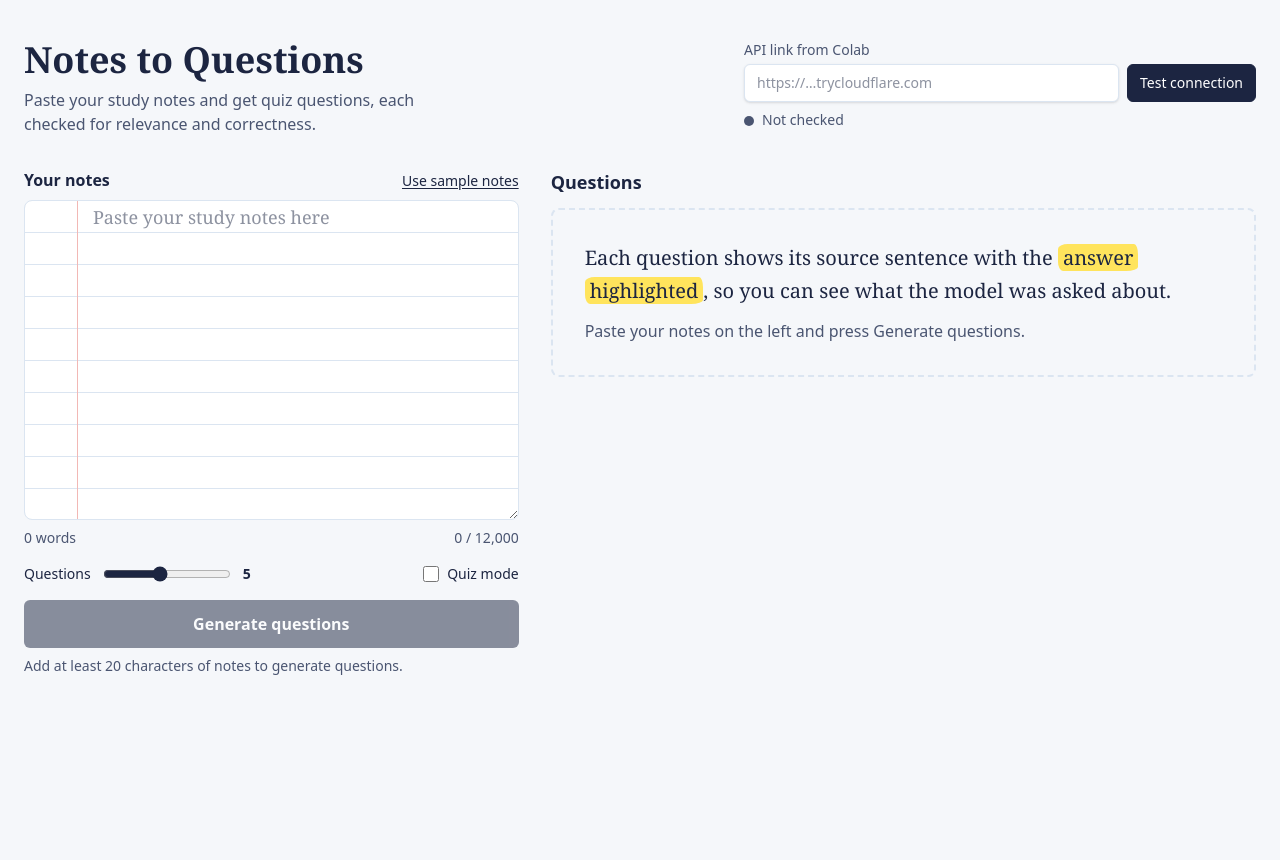
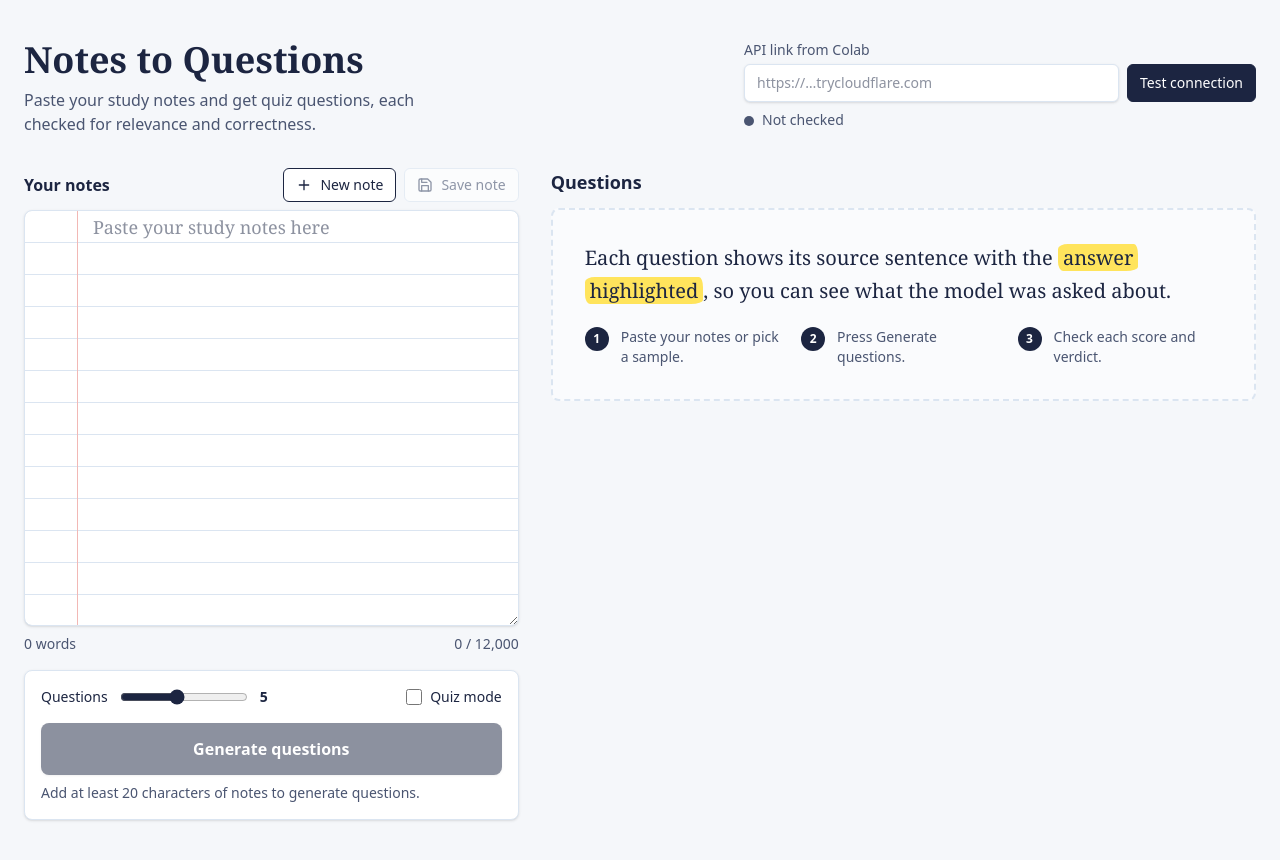
Before and after one commit to abdulrahmandeveloper/AI_Course, a React (Vite) app in the folder midterm_project/: page / in a window 1280 px wide. Before the commit the page ends 800 px from the top, so only its background shows below. Built offline with nearby package versions, Linux system fonts and the light colour scheme.

Commit message:
updated the ui of the components. but still needs very more improvements.

```diff
--- a/midterm_project/src/components/Controls.tsx
+++ b/midterm_project/src/components/Controls.tsx
@@ -11,7 +11,7 @@ type Props = {
 
 export default function Controls({ numQuestions, onNumQuestions, quizMode, onQuizMode, onGenerate, loading, disabled, hint }: Props) {
   return (
-    <div className="mt-4">
+    <div className="mt-4 rounded-lg border border-rule bg-sheet p-4 shadow-sm">
       <div className="flex flex-wrap items-center justify-between gap-x-6 gap-y-3">
         <div className="flex items-center gap-3">
           <label htmlFor="num-questions" className="text-sm font-medium">Questions</label>
@@ -40,7 +40,7 @@ export default function Controls({ numQuestions, onNumQuestions, quizMode, onQui
         type="button"
         onClick={onGenerate}
         disabled={disabled}
-        className="mt-4 w-full rounded-md bg-ink px-4 py-3 font-semibold text-white hover:bg-ink-soft disabled:cursor-not-allowed disabled:opacity-50"
+        className="mt-4 w-full rounded-lg bg-ink px-4 py-3.5 text-base font-semibold text-white shadow-sm transition-colors hover:bg-ink-soft disabled:cursor-not-allowed disabled:opacity-50"
       >
         {loading ? 'Generating questions…' : 'Generate questions'}
       </button>
--- a/midterm_project/src/components/EmptyState.tsx
+++ b/midterm_project/src/components/EmptyState.tsx
@@ -1,10 +1,17 @@
 export default function EmptyState() {
   return (
-    <div className="rounded-lg border-2 border-dashed border-rule p-8">
+    <div className="rounded-lg border-2 border-dashed border-rule bg-sheet/50 p-8">
       <p className="font-serif text-xl leading-relaxed">
         Each question shows its source sentence with the <mark className="marker">answer highlighted</mark>, so you can see what the model was asked about.
       </p>
-      <p className="mt-3 text-ink-soft">Paste your notes on the left and press Generate questions.</p>
+      <ol className="mt-5 grid gap-3 text-sm text-ink-soft sm:grid-cols-3">
+        {['Paste your notes or pick a sample.', 'Press Generate questions.', 'Check each score and verdict.'].map((step, i) => (
+          <li key={step} className="flex items-start gap-3">
+            <span className="flex h-6 w-6 shrink-0 items-center justify-center rounded-full bg-ink text-xs font-semibold text-white">{i + 1}</span>
+            <span>{step}</span>
+          </li>
+        ))}
+      </ol>
     </div>
   )
 }
--- a/midterm_project/src/components/NotesInput.tsx
+++ b/midterm_project/src/components/NotesInput.tsx
@@ -2,24 +2,44 @@ export const maxChars = 12000
 
 const countWords = (text: string) => (text.trim() ? text.trim().split(/\s+/).length : 0)
 
-type Props = { notes: string; onChange: (notes: string) => void; onUseSample: () => void }
+type Props = {
+  notes: string
+  onChange: (notes: string) => void
+  isSaved: boolean
+  onSave: () => void
+  onNew: () => void
+}
 
-export default function NotesInput({ notes, onChange, onUseSample }: Props) {
+const iconProps = { width: 16, height: 16, viewBox: '0 0 24 24', fill: 'none', stroke: 'currentColor', strokeWidth: 2, strokeLinecap: 'round', strokeLinejoin: 'round', 'aria-hidden': true } as const
+
+const actionButton = 'inline-flex items-center gap-2 rounded-md border border-ink bg-sheet px-3 py-1.5 text-sm font-medium transition-colors hover:bg-rule disabled:cursor-not-allowed disabled:border-rule disabled:text-ink-soft disabled:opacity-60 disabled:hover:bg-sheet'
+
+export default function NotesInput({ notes, onChange, isSaved, onSave, onNew }: Props) {
   const over = notes.length > maxChars
   return (
     <div>
-      <div className="flex items-baseline justify-between">
+      <div className="flex items-center justify-between gap-2">
         <label htmlFor="notes" className="font-semibold">Your notes</label>
-        <button type="button" onClick={onUseSample} className="rounded text-sm font-medium underline underline-offset-2 hover:text-ink-soft">
-          Use sample notes
-        </button>
+        <div className="flex gap-2">
+          <button type="button" onClick={onNew} className={actionButton}>
+            <svg {...iconProps}><path d="M12 5v14M5 12h14" /></svg>
+            New note
+          </button>
+          <button type="button" onClick={onSave} disabled={!notes.trim()} className={actionButton}>
+            <svg {...iconProps}>
+              <path d="M19 21H5a2 2 0 0 1-2-2V5a2 2 0 0 1 2-2h11l5 5v11a2 2 0 0 1-2 2z" />
+              <path d="M17 21v-8H7v8M7 3v5h8" />
+            </svg>
+            {isSaved ? 'Update note' : 'Save note'}
+          </button>
+        </div>
       </div>
       <textarea
         id="notes"
         value={notes}
         onChange={(e) => onChange(e.target.value)}
         placeholder="Paste your study notes here"
-        className="ruled mt-2 block h-80 w-full resize-y rounded-lg border border-rule"
+        className="ruled mt-2 block h-80 w-full resize-y rounded-lg border border-rule shadow-sm lg:h-[26rem]"
       />
       <p className="mt-2 flex justify-between text-sm text-ink-soft">
         <span>{countWords(notes).toLocaleString()} words</span>
--- a/midterm_project/src/components/QuestionCard.tsx
+++ b/midterm_project/src/components/QuestionCard.tsx
@@ -2,10 +2,10 @@ import type { CSSProperties } from 'react'
 import type { Question, Verdict } from '../types.ts'
 import Highlighted from './Highlighted.tsx'
 
-const verdicts: Record<Verdict, { label: string; cls: string }> = {
-  good: { label: 'Relevant and answerable', cls: 'bg-good/10 text-good' },
-  check: { label: 'Worth a second look', cls: 'bg-check/10 text-check' },
-  weak: { label: 'Weak question', cls: 'bg-weak/10 text-weak' },
+const verdicts: Record<Verdict, { label: string; cls: string; edge: string }> = {
+  good: { label: 'Relevant and answerable', cls: 'bg-good/10 text-good', edge: 'border-l-good' },
+  check: { label: 'Worth a second look', cls: 'bg-check/10 text-check', edge: 'border-l-check' },
+  weak: { label: 'Weak question', cls: 'bg-weak/10 text-weak', edge: 'border-l-weak' },
 }
 
 function Meter({ label, value, hint }: { label: string; value: number; hint: string }) {
@@ -15,7 +15,7 @@ function Meter({ label, value, hint }: { label: string; value: number; hint: str
         <span className="font-medium">{label}</span>
         <span className="font-semibold">{value.toFixed(2)}</span>
       </div>
-      <div className="mt-1 h-1.5 rounded-full bg-rule">
+      <div className="mt-1.5 h-2 rounded-full bg-rule">
         <div className="h-full rounded-full bg-ink" style={{ width: `${Math.min(1, Math.max(0, value)) * 100}%` }} />
       </div>
       <p className="mt-1 text-sm text-ink-soft">{hint}</p>
@@ -35,8 +35,8 @@ export default function QuestionCard({ q, index, quizMode, revealed, onToggle }:
   const hidden = quizMode && !revealed
   const verdict = verdicts[q.verdict] ?? verdicts.weak
   return (
-    <article className="fade-up flex gap-4 rounded-lg border border-rule bg-sheet p-5 shadow-sm" style={{ '--i': index } as CSSProperties}>
-      <span className="w-7 shrink-0 text-sm font-semibold text-ink-soft">Q{index + 1}</span>
+    <article className={`fade-up flex gap-4 rounded-lg border border-l-4 border-rule bg-sheet p-5 shadow-sm ${hidden ? 'border-l-ink-soft' : verdict.edge}`} style={{ '--i': index } as CSSProperties}>
+      <span className="flex h-8 w-8 shrink-0 items-center justify-center rounded-full bg-ink text-sm font-semibold text-white">{index + 1}</span>
       <div className="min-w-0 flex-1">
         <h3 className="font-serif text-[22px] font-semibold leading-snug">{q.question}</h3>
         <p className="mt-3 font-serif leading-8 text-ink-soft">
@@ -50,10 +50,10 @@ export default function QuestionCard({ q, index, quizMode, revealed, onToggle }:
         )}
         <div className="mt-4 flex flex-wrap items-center gap-3">
           {!hidden && (
-            <span className={`rounded-full px-3 py-1 text-sm font-medium ${verdict.cls}`}>{verdict.label}</span>
+            <span className={`inline-flex items-center gap-2 rounded-full px-3 py-1 text-sm font-medium ${verdict.cls}`}><span className="h-2 w-2 rounded-full bg-current" aria-hidden="true" />{verdict.label}</span>
           )}
           {quizMode && (
-            <button type="button" onClick={onToggle} className="rounded-md border border-ink px-3 py-1 text-sm font-medium hover:bg-rule">
+            <button type="button" onClick={onToggle} className="rounded-md border border-ink px-3 py-1 text-sm font-medium transition-colors hover:bg-rule">
               {revealed ? 'Hide answer' : 'Show answer'}
             </button>
           )}
--- a/midterm_project/src/components/Summary.tsx
+++ b/midterm_project/src/components/Summary.tsx
@@ -8,9 +8,9 @@ export default function Summary({ summary }: { summary: SummaryData }) {
     [`${summary.seconds.toFixed(1)} s`, 'generation time'],
   ]
   return (
-    <dl className="grid grid-cols-2 gap-4 rounded-lg border border-rule bg-sheet p-4 shadow-sm sm:grid-cols-4">
+    <dl className="grid grid-cols-2 gap-px overflow-hidden rounded-lg border border-rule bg-rule shadow-sm sm:grid-cols-4">
       {stats.map(([value, label]) => (
-        <div key={label}>
+        <div key={label} className="bg-sheet p-4">
           <dd className="text-2xl font-semibold">{value}</dd>
           <dt className="text-sm text-ink-soft">{label}</dt>
         </div>
```
